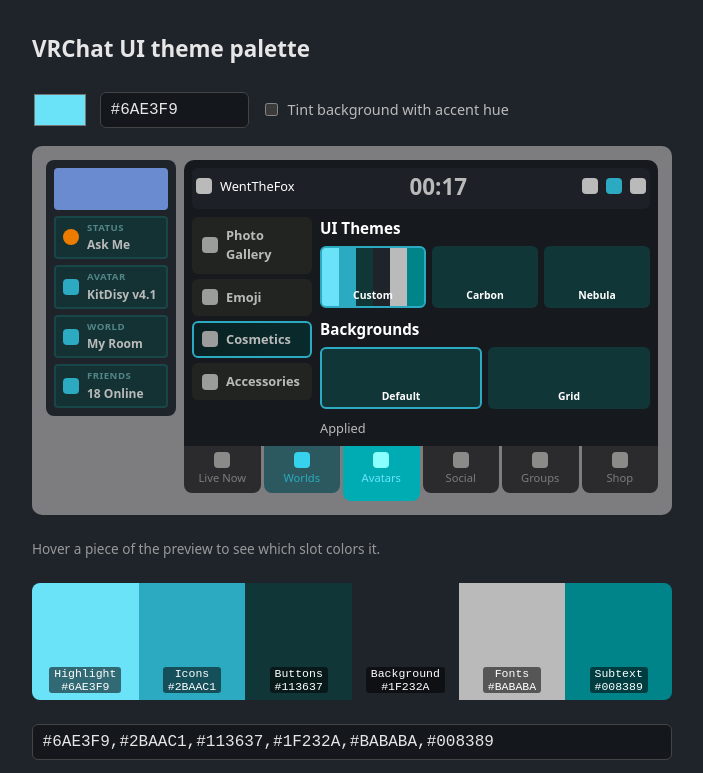
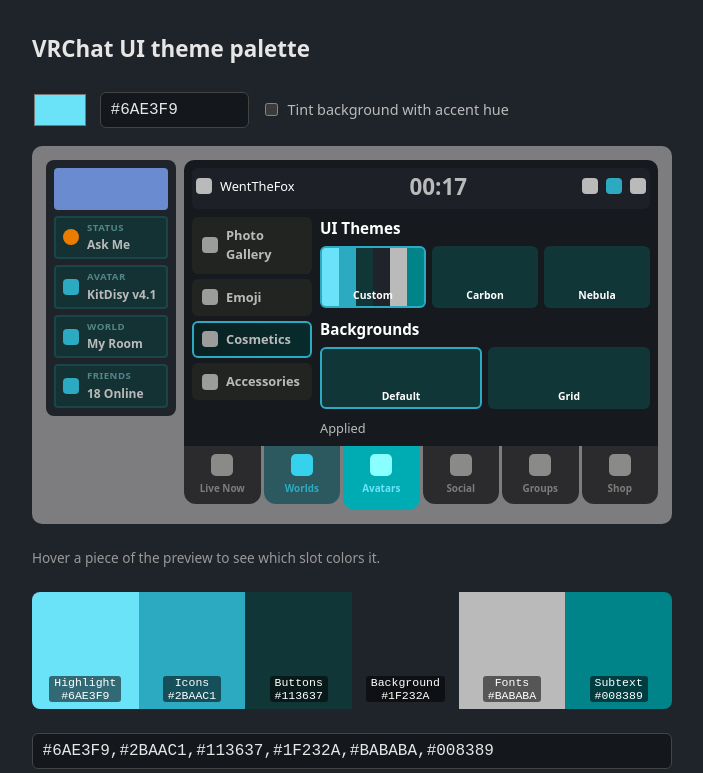
Before and after one commit to WentTheFox/VRChatThemeGenerator, a plain HTML site: page index.html in a window 1280 px wide. Shown: the top 773 px of the page, without its empty margins (288-991 px from the left). Drawn offline with Linux system fonts and the light colour scheme.

Commit message:
Match nav tab shape and typography to the game
Co-Authored-By: Claude Sonnet 5.5 <noreply@anthropic.com>

```diff
--- a/index.html
+++ b/index.html
@@ -45,8 +45,8 @@
   .mock [data-label]:hover { outline: 1px dashed #fff9; outline-offset: 1px; }
   .mock .muted { color: var(--fn); }
   .mock .nav { display: flex; gap: 3px; padding: 0; margin-left: 138px; font-size: .7rem; align-items: flex-start; }
-  .mock .nav div { flex: 1; display: flex; flex-direction: column; align-items: center; gap: 2px; padding: 6px 2px; min-width: 0; text-align: center; border-radius: 0 0 8px 8px; color: color-mix(in srgb, var(--fn) 57%, #292926); background: rgba(0,0,0,.65); cursor: pointer; }
-  .mock .nav .ico { background: color-mix(in srgb, var(--fn) 67%, #292926); }
+  .mock .nav div { flex: 1; display: flex; flex-direction: column; align-items: center; gap: 5px; padding: 8px 2px; min-width: 0; text-align: center; border-radius: 0 0 12px 12px; font-size: .62rem; font-weight: 700; color: color-mix(in srgb, var(--fn) 57%, #292926); background: rgba(0,0,0,.65); cursor: pointer; }
+  .mock .nav .ico { width: 22px; height: 22px; border-radius: 5px; background: color-mix(in srgb, var(--fn) 67%, #292926); }
   .mock .nav div:hover, .mock .nav div.hov { background: color-mix(in srgb, var(--ic) 36%, #2b2b28); color: var(--ic); }
   .mock .nav div:hover .ico, .mock .nav div.hov .ico { background: color-mix(in srgb, var(--hl) 40%, var(--ic)); background: rgb(from var(--ic) calc(r * 1.23) calc(g * 1.23) calc(b * 1.23)); }
   .mock .nav div:active, .mock .nav div.act { background: var(--st); background: rgb(from var(--st) calc(r * 1.31) calc(g * 1.31) calc(b * 1.31)); color: var(--hl); padding-bottom: 14px; }
```
